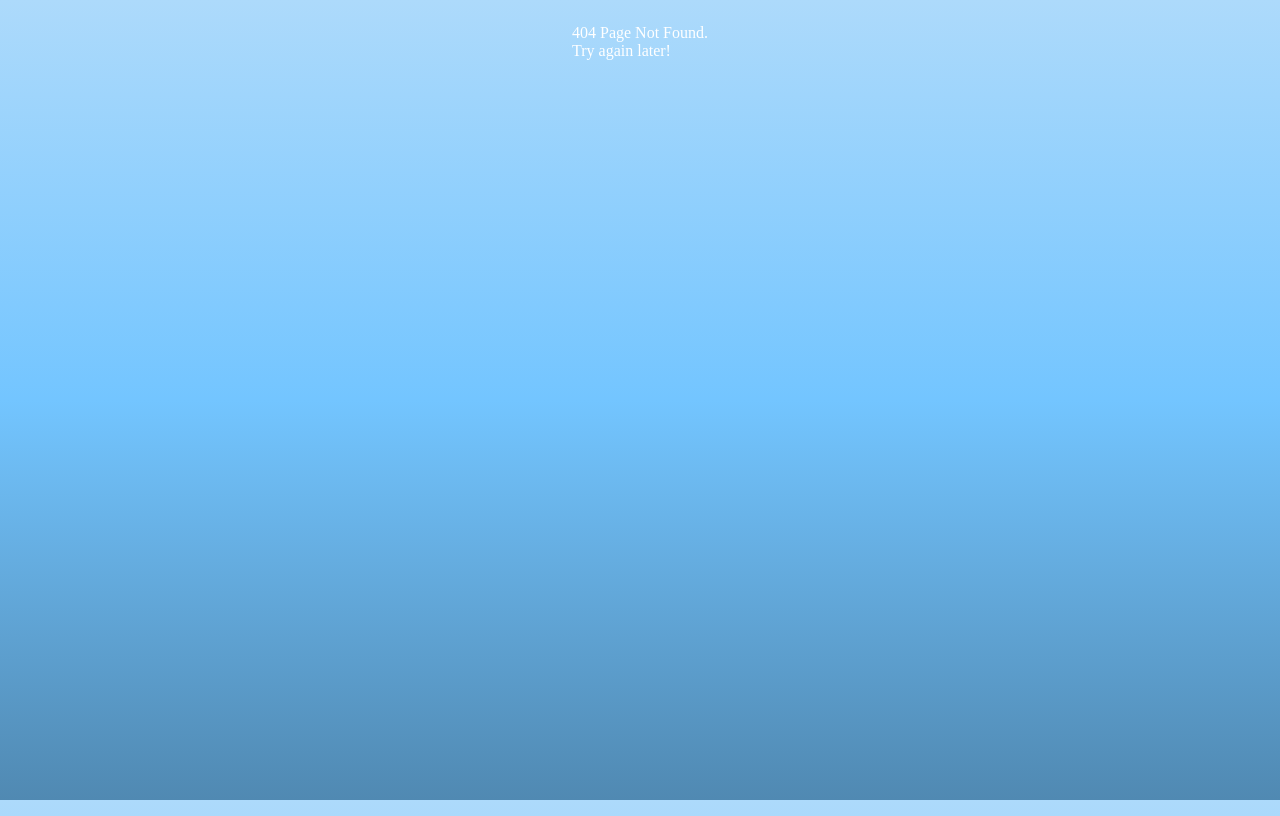
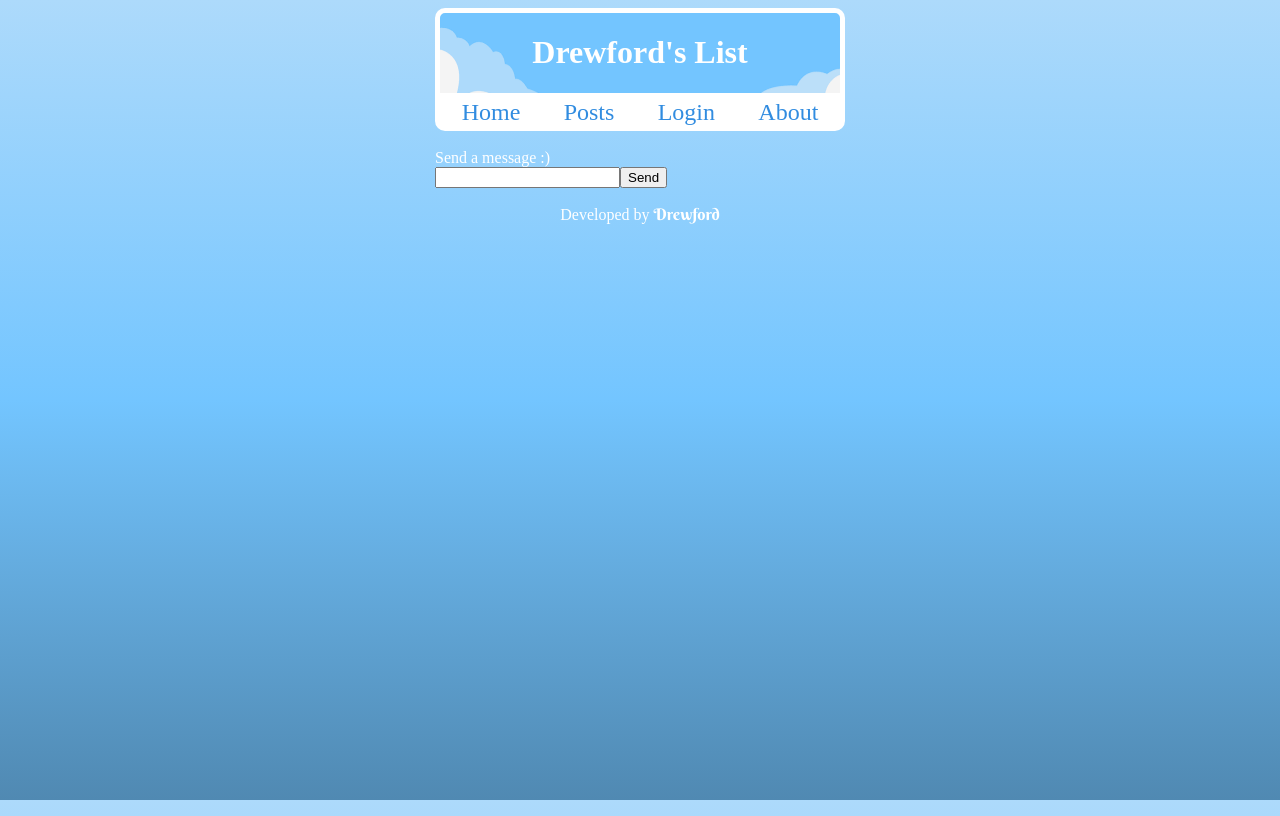
Before and after one commit to SleazyCook/project_05, a React (Create React App) app: page /sendMessage in a window 1280 px wide. Before the commit this address had no page. Built offline with nearby package versions, Linux system fonts and the light colour scheme; no server answers; a web font is replaced by a local one.

Commit message:
send message skeleton and dysfunctional js created

```diff
--- a/src/components/CreatePost.js
+++ b/src/components/CreatePost.js
@@ -13,7 +13,7 @@ const CreatePost = () => {
     event.preventDefault();
     try {
       if (!localStorage.getItem("token")) {
-        alert("You must be logged in to create a post. If you do not have an account, proceed to the Registration link witihin the Login Page.")
+        alert("You must be logged in to create a post. If you do not have an account, proceed to the registration link on the Login Page.")
         return;
       }
       const response = await fetch("https://strangers-things.herokuapp.com/api/2209-ftb-mt-web-ft/posts",
--- a/src/components/Details.js
+++ b/src/components/Details.js
@@ -1,4 +1,5 @@
 import { useOutletContext, useParams } from "react-router-dom";
+import SendMessage from "./SendMessage";
 import EditPost from "./EditPostForm";
 import DeletePost from "./DeletePost";
 import { useState, useEffect } from 'react';
@@ -6,6 +7,7 @@ import { useState, useEffect } from 'react';
 const Details = () => {
   const {productObj: [ourProducts, setOurProducts]} = useOutletContext();
   const [toggleEdit, setToggleEdit] = useState(false);
+  const [toggleSendMessage, setToggleSendMessage] = useState(false);
   const {id} = useParams();
   const reverseProducts = [...ourProducts].reverse();
   const [product, setProduct] = useState({});
@@ -21,6 +23,11 @@ const Details = () => {
   function changeToggleEdit () {
     toggleEdit ? setToggleEdit(false) : setToggleEdit(true);
   }
+
+  function changeToggleSendMessage () {
+    toggleSendMessage ? setToggleSendMessage(false) : setToggleSendMessage(true);
+  }
+
   if (product._id) {
 
 
@@ -30,7 +37,9 @@ const Details = () => {
         <p><span className="price-detail">{product.price}</span></p>
         <p>Seller: <span className="seller-detail"></span>{product.author.username}</p>
         <p>Description: <span className="description-detail">{product.description}</span></p>
-        <button type="submit" className="details-bttn">Contact Seller</button>
+        <button onClick={changeToggleSendMessage} type="submit" className="details-bttn">Contact Seller</button>
+        {/* toggle send message content */}
+        { toggleSendMessage ? <SendMessage product = {product} /> : null}
         <br /><br />
         <button onClick={changeToggleEdit} className="details-bttn">Edit</button>
         {/*pass down product to EditPost */}
--- a/src/components/Messages.js
+++ b/src/components/MyMessages.js
@@ -1,6 +1,6 @@
 import React from "react";
 
-const Messages = () => {
+const MyMessages = () => {
   // async function()
   return (
     <div>
@@ -11,4 +11,4 @@ const Messages = () => {
   )
 }
 
-export default Messages;
+export default MyMessages;
--- a/src/components/Profile.js
+++ b/src/components/Profile.js
@@ -2,7 +2,7 @@ import React from "react";
 // import Messages from "/Messages"
 import { useOutletContext, useNavigate, Link } from "react-router-dom";
 import { useState } from "react";
-import Messages from "./Messages";
+import MyMessages from "./MyMessages";
 import MyPosts from "./MyPosts";
 
 
@@ -48,7 +48,7 @@ const Profile = () => {
                 </div>
                 {/* Messages and Posts appear Here */}
                 <div className="profile-content">
-                    { toggleMessages ? <Messages /> : null}
+                    { toggleMessages ? <MyMessages /> : null}
                     { toggleMyPosts ? <MyPosts /> : null}
                 </div>
             </div>
--- /dev/null
+++ b/src/components/SendMessage.js
@@ -0,0 +1,55 @@
+import { useState } from "react";
+import { useOutletContext, useNavigate } from "react-router-dom";
+
+const SendMessage = (props) => {
+  const {productObj: [ourProducts, setOurProducts]} = useOutletContext();
+  const [product, setProduct] = useState({});
+  const [messageText, setMessageText] = useState("");
+  const navigate = useNavigate();
+  async function sendAMessage (event) {
+    event.preventDefault();
+    try {
+      if (!localStorage.getItem("token")) {
+        alert("You must be logged in to create a post. If you do not have an account, proceed to the registration link on the Login Page.")
+        return;
+      }
+      const response = await fetch (`https://strangers-things.herokuapp.com/api/2209-ftb-mt-web-ft/posts/${props.product._id}/messages`, {
+        method: "POST",
+        headers: {
+          "Content-Type": "application/json",
+          "Authorization": `Bearer ${localStorage.getItem('token')}`
+        },
+          body: JSON.stringify({
+            message: {
+              content: ""
+            }
+          })
+      })
+
+      const messageData = await response.json();
+      console.log("This is the message data: ", messageData);
+      setOurProducts(otherData.data.posts);
+      navigate('/products')
+    } catch (error) {
+      // console.log(error);
+    }
+
+  }
+
+  function typeMessage(event) {
+    setMessageText(event.target.value);
+  }
+
+  return (
+    <div>
+      Send a message :)
+      <form onSubmit={sendAMessage}>
+        <input onChange={typeMessage} type="text"></input>
+        <button type="submit">Send</button>
+      </form>
+    </div>
+  )
+
+}
+
+export default SendMessage;
```
Also changed, not shown: src/index.js (+8 -3 lines).
